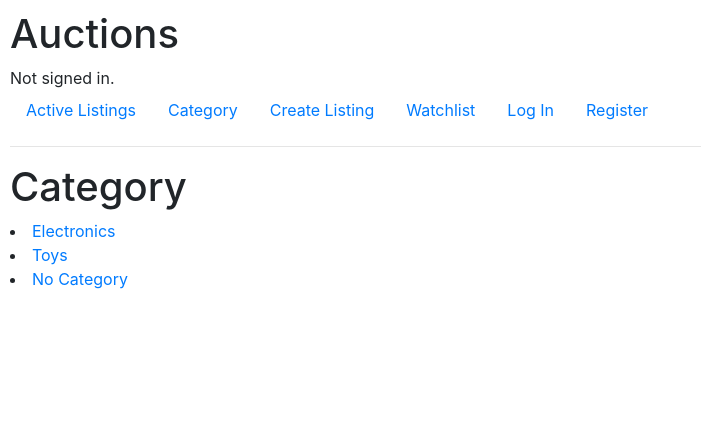
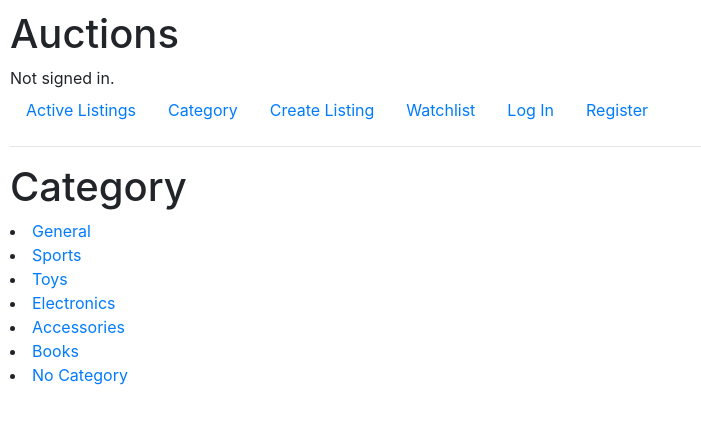
Before and after one commit to nihaal1/project2, a Django app: page /category in a window 1280 px wide. Shown: the top 424 px of the page, without its empty margins (0-701 px from the left). Run offline with Django 3.2, Linux system fonts and the light colour scheme; data comes from the database, SQL or seed files in the repository; some libraries are stand-ins or nearby versions.

Commit message:
Update category.html

```diff
--- a/auctions/templates/auctions/category.html
+++ b/auctions/templates/auctions/category.html
@@ -3,10 +3,19 @@
 {% block body %}
 
 <h1>Category</h1>
-    {% for each in listing %}
+
+<li> <a href="category_listing/General" method="get">General</a> </li>
+<li> <a href="category_listing/Sports" method="get">Sports</a> </li>
+<li> <a href="category_listing/Toys" method="get">Toys</a> </li>
+<li> <a href="category_listing/Electronics" method="get">Electronics</a> </li>
+<li> <a href="category_listing/Accessories" method="get">Accessories</a> </li>
+<li> <a href="category_listing/Books" method="get">Books</a> </li>
+<li> <a href="category_listing/No Category" method="get">No Category</a> </li>
+
+
+{% endblock %}
+
+{% for each in listing %}
         <li> <a href="category_listing/{{each.category}}" method="get">{{ each.category }}</a> </li>
 
     {% endfor %}
-
-
-{% endblock %}
```
